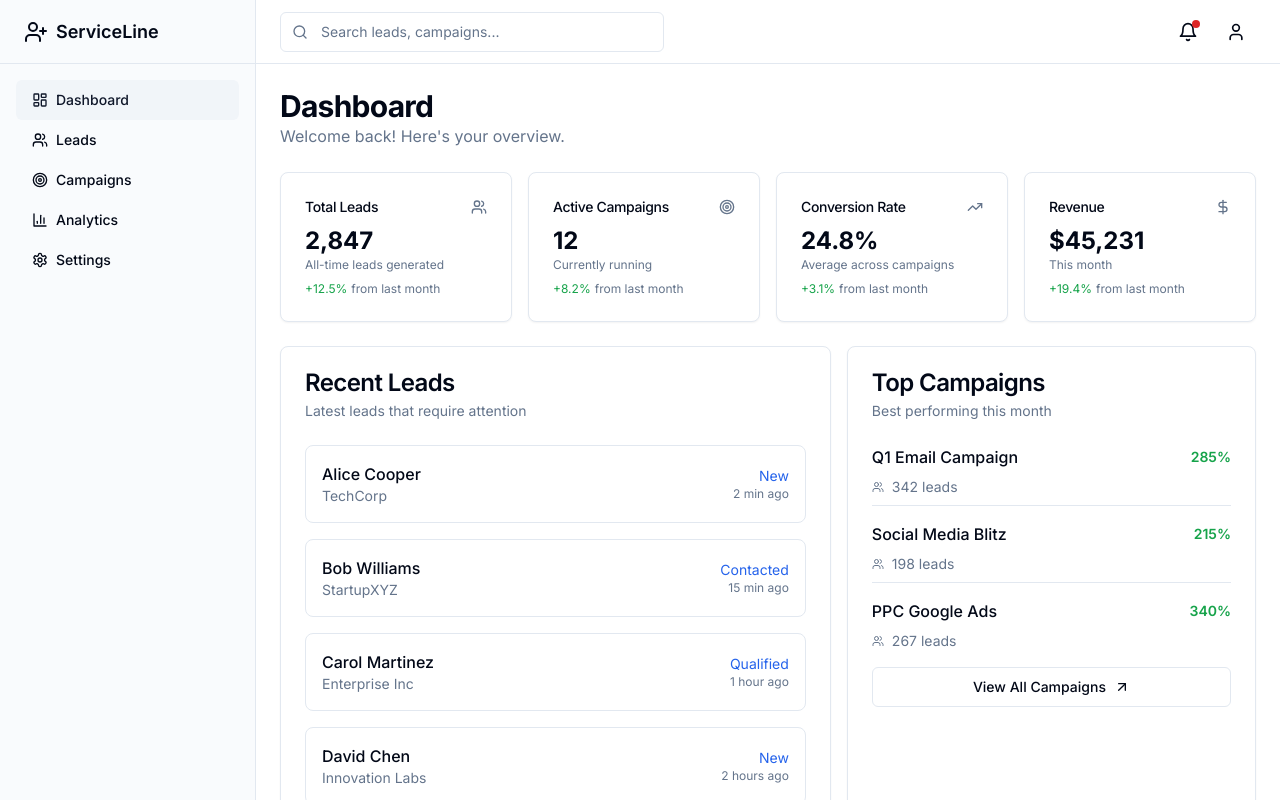
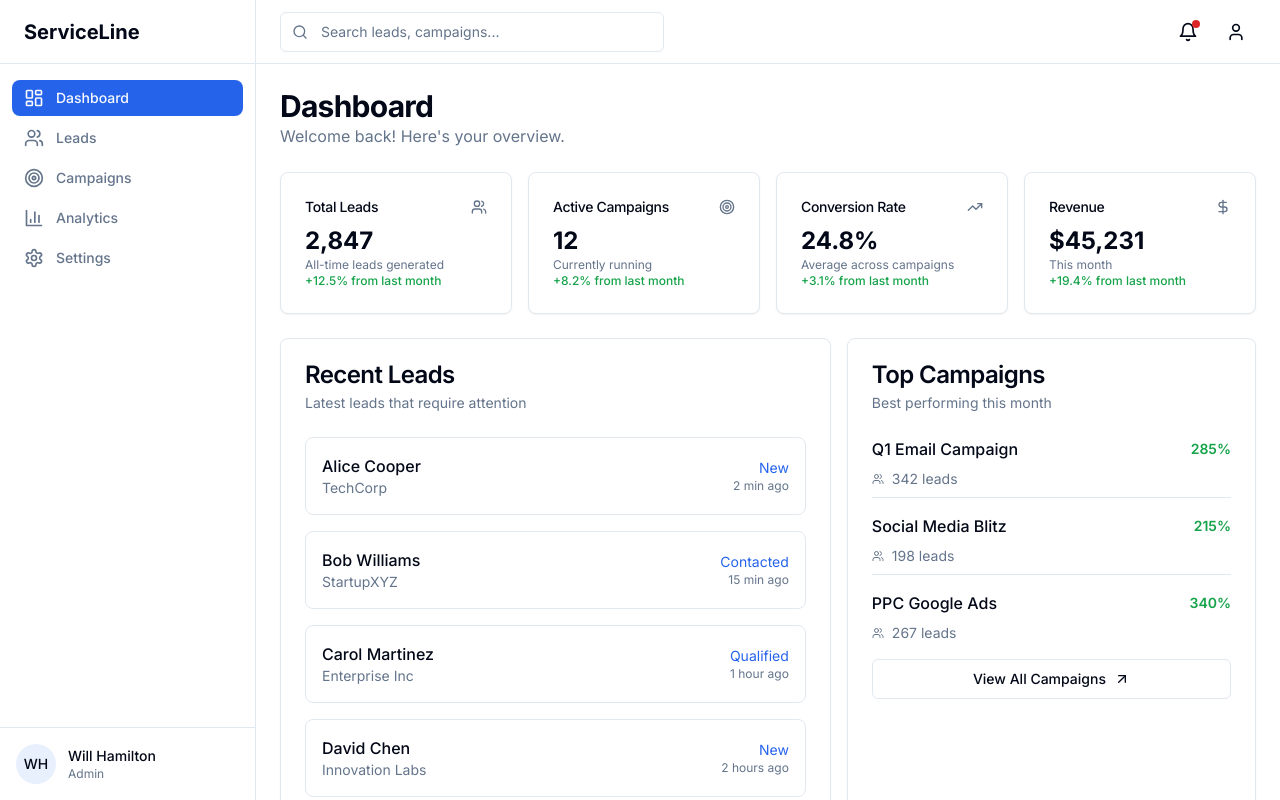
Before and after one commit to covenantOS/serviceline-dashboard, a Next.js app: page / in a window 1280 px wide. Built offline with nearby package versions, Linux system fonts and the light colour scheme.

Commit message:
Add dashboard components (Sidebar, StatsCard, charts)

```diff
--- /dev/null
+++ b/components/dashboard/lead-chart.tsx
@@ -0,0 +1,50 @@
+'use client'
+
+import { Card, CardContent, CardDescription, CardHeader, CardTitle } from '@/components/ui/card'
+import { Line, LineChart, ResponsiveContainer, Tooltip, XAxis, YAxis } from 'recharts'
+
+interface LeadChartProps {
+  data: Array<{
+    date: string
+    leads: number
+  }>
+}
+
+export function LeadChart({ data }: LeadChartProps) {
+  return (
+    <Card>
+      <CardHeader>
+        <CardTitle>Lead Generation Trend</CardTitle>
+        <CardDescription>Daily lead generation over the last 30 days</CardDescription>
+      </CardHeader>
+      <CardContent>
+        <ResponsiveContainer width="100%" height={300}>
+          <LineChart data={data}>
+            <XAxis
+              dataKey="date"
+              stroke="#888888"
+              fontSize={12}
+              tickLine={false}
+              axisLine={false}
+            />
+            <YAxis
+              stroke="#888888"
+              fontSize={12}
+              tickLine={false}
+              axisLine={false}
+              tickFormatter={(value) => `${value}`}
+            />
+            <Tooltip />
+            <Line
+              type="monotone"
+              dataKey="leads"
+              stroke="hsl(var(--primary))"
+              strokeWidth={2}
+              dot={false}
+            />
+          </LineChart>
+        </ResponsiveContainer>
+      </CardContent>
+    </Card>
+  )
+}
--- a/components/dashboard/sidebar.tsx
+++ b/components/dashboard/sidebar.tsx
@@ -1,56 +1,63 @@
-"use client"
+'use client'
 
-import Link from "next/link"
-import { usePathname } from "next/navigation"
-import { cn } from "@/lib/utils"
-import { Button } from "@/components/ui/button"
+import Link from 'next/link'
+import { usePathname } from 'next/navigation'
+import { cn } from '@/lib/utils'
 import {
   LayoutDashboard,
   Users,
   Target,
   Settings,
   BarChart3,
-  UserPlus
-} from "lucide-react"
+} from 'lucide-react'
 
 const navigation = [
-  { name: "Dashboard", href: "/", icon: LayoutDashboard },
-  { name: "Leads", href: "/leads", icon: Users },
-  { name: "Campaigns", href: "/campaigns", icon: Target },
-  { name: "Analytics", href: "/analytics", icon: BarChart3 },
-  { name: "Settings", href: "/settings", icon: Settings },
+  { name: 'Dashboard', href: '/', icon: LayoutDashboard },
+  { name: 'Leads', href: '/leads', icon: Users },
+  { name: 'Campaigns', href: '/campaigns', icon: Target },
+  { name: 'Analytics', href: '/analytics', icon: BarChart3 },
+  { name: 'Settings', href: '/settings', icon: Settings },
 ]
 
 export function Sidebar() {
   const pathname = usePathname()
 
   return (
-    <div className="flex h-full w-64 flex-col border-r bg-muted/40">
+    <div className="flex h-screen w-64 flex-col border-r bg-card">
       <div className="flex h-16 items-center border-b px-6">
-        <Link href="/" className="flex items-center gap-2 font-semibold">
-          <UserPlus className="h-6 w-6" />
-          <span className="text-lg">ServiceLine</span>
-        </Link>
+        <h1 className="text-xl font-bold">ServiceLine</h1>
       </div>
-      <nav className="flex-1 space-y-1 p-4">
+      <nav className="flex-1 space-y-1 px-3 py-4">
         {navigation.map((item) => {
           const isActive = pathname === item.href
           return (
-            <Link key={item.name} href={item.href}>
-              <Button
-                variant={isActive ? "secondary" : "ghost"}
-                className={cn(
-                  "w-full justify-start gap-2",
-                  isActive && "bg-secondary"
-                )}
-              >
-                <item.icon className="h-4 w-4" />
-                {item.name}
-              </Button>
+            <Link
+              key={item.name}
+              href={item.href}
+              className={cn(
+                'flex items-center gap-3 rounded-lg px-3 py-2 text-sm font-medium transition-colors',
+                isActive
+                  ? 'bg-primary text-primary-foreground'
+                  : 'text-muted-foreground hover:bg-accent hover:text-accent-foreground'
+              )}
+            >
+              <item.icon className="h-5 w-5" />
+              {item.name}
             </Link>
           )
         })}
       </nav>
+      <div className="border-t p-4">
+        <div className="flex items-center gap-3">
+          <div className="h-10 w-10 rounded-full bg-primary/10 flex items-center justify-center">
+            <span className="text-sm font-medium">WH</span>
+          </div>
+          <div className="flex-1">
+            <p className="text-sm font-medium">Will Hamilton</p>
+            <p className="text-xs text-muted-foreground">Admin</p>
+          </div>
+        </div>
+      </div>
     </div>
   )
 }
--- a/components/dashboard/stats-card.tsx
+++ b/components/dashboard/stats-card.tsx
@@ -1,5 +1,6 @@
-import { Card, CardContent, CardHeader, CardTitle } from "@/components/ui/card"
-import { LucideIcon } from "lucide-react"
+import { Card, CardContent, CardHeader, CardTitle } from '@/components/ui/card'
+import { LucideIcon } from 'lucide-react'
+import { cn } from '@/lib/utils'
 
 interface StatsCardProps {
   title: string
@@ -12,7 +13,13 @@ interface StatsCardProps {
   }
 }
 
-export function StatsCard({ title, value, description, icon: Icon, trend }: StatsCardProps) {
+export function StatsCard({
+  title,
+  value,
+  description,
+  icon: Icon,
+  trend,
+}: StatsCardProps) {
   return (
     <Card>
       <CardHeader className="flex flex-row items-center justify-between space-y-0 pb-2">
@@ -25,12 +32,14 @@ export function StatsCard({ title, value, description, icon: Icon, trend }: Stat
           <p className="text-xs text-muted-foreground">{description}</p>
         )}
         {trend && (
-          <div className="mt-2 flex items-center text-xs">
-            <span className={trend.isPositive ? "text-green-600" : "text-red-600"}>
-              {trend.isPositive ? "+" : ""}{trend.value}%
-            </span>
-            <span className="ml-1 text-muted-foreground">from last month</span>
-          </div>
+          <p
+            className={cn(
+              'text-xs font-medium',
+              trend.isPositive ? 'text-green-600' : 'text-red-600'
+            )}
+          >
+            {trend.isPositive ? '+' : ''}{trend.value}% from last month
+          </p>
         )}
       </CardContent>
     </Card>
--- /dev/null
+++ b/components/dashboard/status-chart.tsx
@@ -0,0 +1,44 @@
+'use client'
+
+import { Card, CardContent, CardDescription, CardHeader, CardTitle } from '@/components/ui/card'
+import { Cell, Pie, PieChart, ResponsiveContainer, Tooltip } from 'recharts'
+
+interface StatusChartProps {
+  data: Array<{
+    name: string
+    value: number
+    color: string
+  }>
+}
+
+export function StatusChart({ data }: StatusChartProps) {
+  return (
+    <Card>
+      <CardHeader>
+        <CardTitle>Lead Status Distribution</CardTitle>
+        <CardDescription>Current leads by status</CardDescription>
+      </CardHeader>
+      <CardContent>
+        <ResponsiveContainer width="100%" height={300}>
+          <PieChart>
+            <Pie
+              data={data}
+              cx="50%"
+              cy="50%"
+              labelLine={false}
+              label={({ name, percent }) => `${name} ${(percent * 100).toFixed(0)}%`}
+              outerRadius={100}
+              fill="#8884d8"
+              dataKey="value"
+            >
+              {data.map((entry, index) => (
+                <Cell key={`cell-${index}`} fill={entry.color} />
+              ))}
+            </Pie>
+            <Tooltip />
+          </PieChart>
+        </ResponsiveContainer>
+      </CardContent>
+    </Card>
+  )
+}
```
